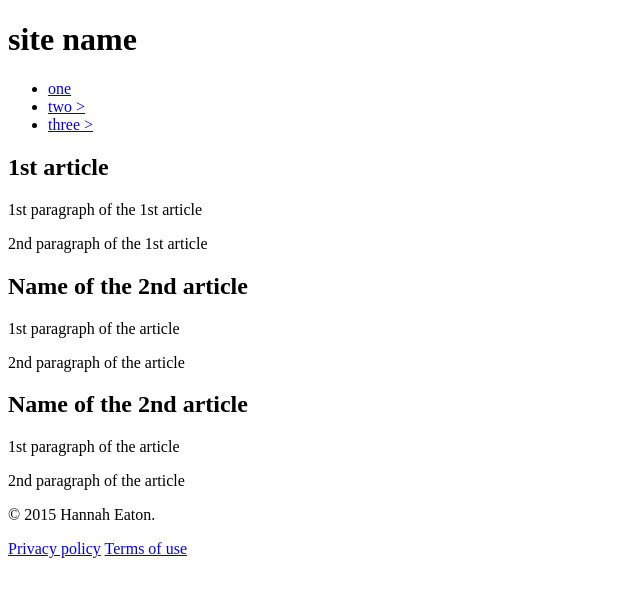
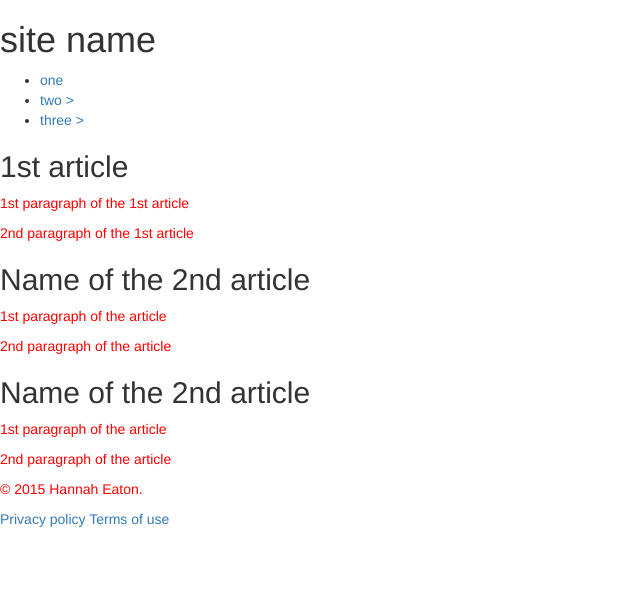
Before and after one commit to hannah-eaton/sprint-1, a plain HTML site: page html-fundamentals/index.html in a window 1280 px wide. Shown: the whole page, without its empty margins (0-640 px from the left). Drawn offline with nearby package versions, Linux system fonts and the light colour scheme.

Commit message:
adding in css

```diff
--- a/html-fundamentals/index.html
+++ b/html-fundamentals/index.html
@@ -5,7 +5,17 @@
     <meta http-equiv="X-UA-Compatible" content="IE=edge">
     <meta name="viewport" content="width=device-width, initial-scale=1">
     <title>Page title (goes in the tab on the browser)</title>
+    <link rel="stylesheet" href="https://maxcdn.bootstrapcdn.com/bootstrap/3.3.5/css/bootstrap.min.css">
+
+    <style type="text/css" media="all">
+  p {
+    color: red;
+  }
+</style>
+
+
   </head>
+
   <body>
     <header>
       <h1> site name </h1>
```
